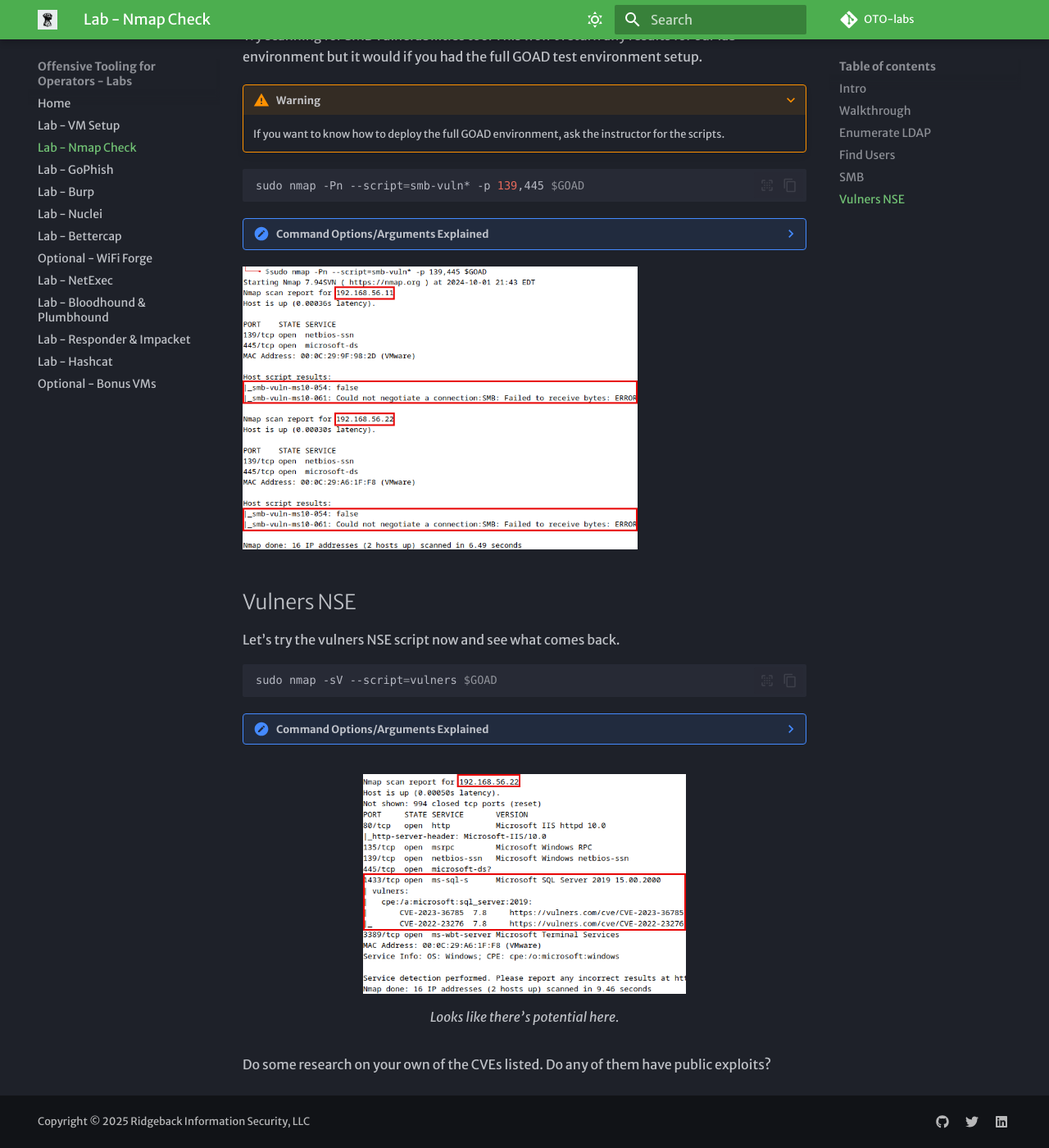
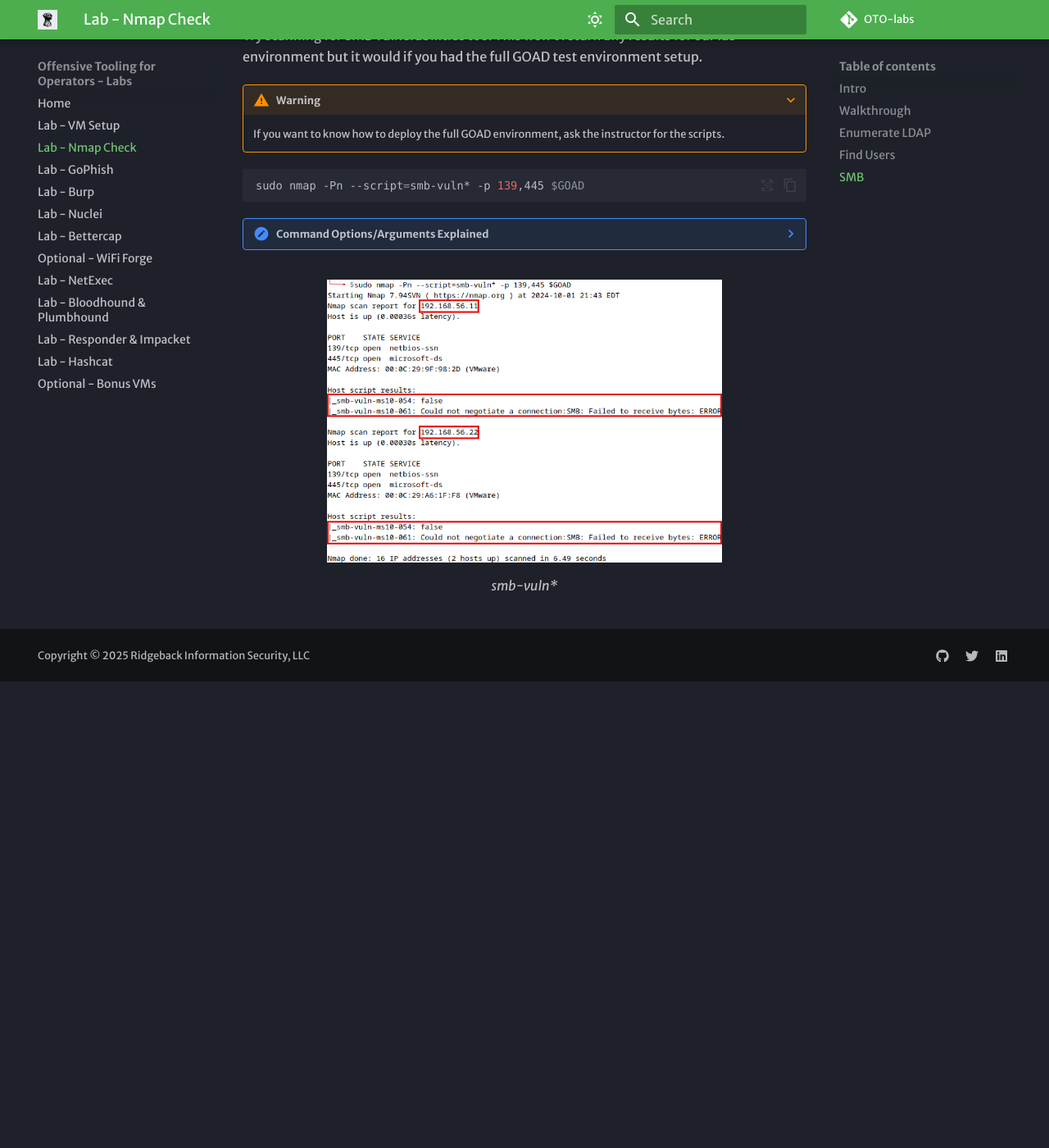
Before and after one commit to ridgebackinfosec/OTO-labs, an MkDocs documentation site: the page built from docs/labs/nmap_check/index.md, in a window 1280 px wide and 1400 px high, scrolled down 5503 px. Shown: the whole window at 82% size. Built offline with MkDocs 1.6.1 and Material for MkDocs 9.7.7, drawn with Linux system fonts in a browser that asks for light colours; some web fonts are replaced; comment, search, counter and statistics services are not loaded; after the commit the page ends 6334 px from its top, so only the background shows below that; some of the changed lines change nothing that is shown.

Commit message:
temp removal of vulners nmap script

````diff
--- a/docs/labs/nmap_check/index.md
+++ b/docs/labs/nmap_check/index.md
@@ -165,10 +165,23 @@
     - **`-p 139,445`**: Specifies the ports to scan. Ports 139 and 445 are the traditional ports associated with SMB services. Port 139 is used for SMB over NetBIOS, whereas port 445 is for SMB directly over TCP/IP without the NetBIOS layer.
 
 ![image.png](img\image%202.png){ width="70%" }
+///caption
+smb-vuln*
+///
 
-## Vulners NSE
+<!--
+Port 1433 is coming back filtered in the new GOAD update.
+This needs to be resoleved before readding in the below section
+-->
+
+<!-- ## Vulners NSE
 
 Let’s try the vulners NSE script now and see what comes back.
+
+> **vulners NSE script:**
+*”For each available CPE the script prints out known vulns (links to the correspondent info) and correspondent CVSS scores.”*
+~[https://nmap.org/nsedoc/scripts/vulners.html](https://nmap.org/nsedoc/scripts/vulners.html)
+>
 
 ```bash
 sudo nmap -sV --script=vulners $GOAD
@@ -183,4 +196,4 @@
 Looks like there’s potential here.
 ///
 
-Do some research on your own of the CVEs listed. Do any of them have public exploits?
+Do some research on your own of the CVEs listed. Do any of them have public exploits? -->
````
